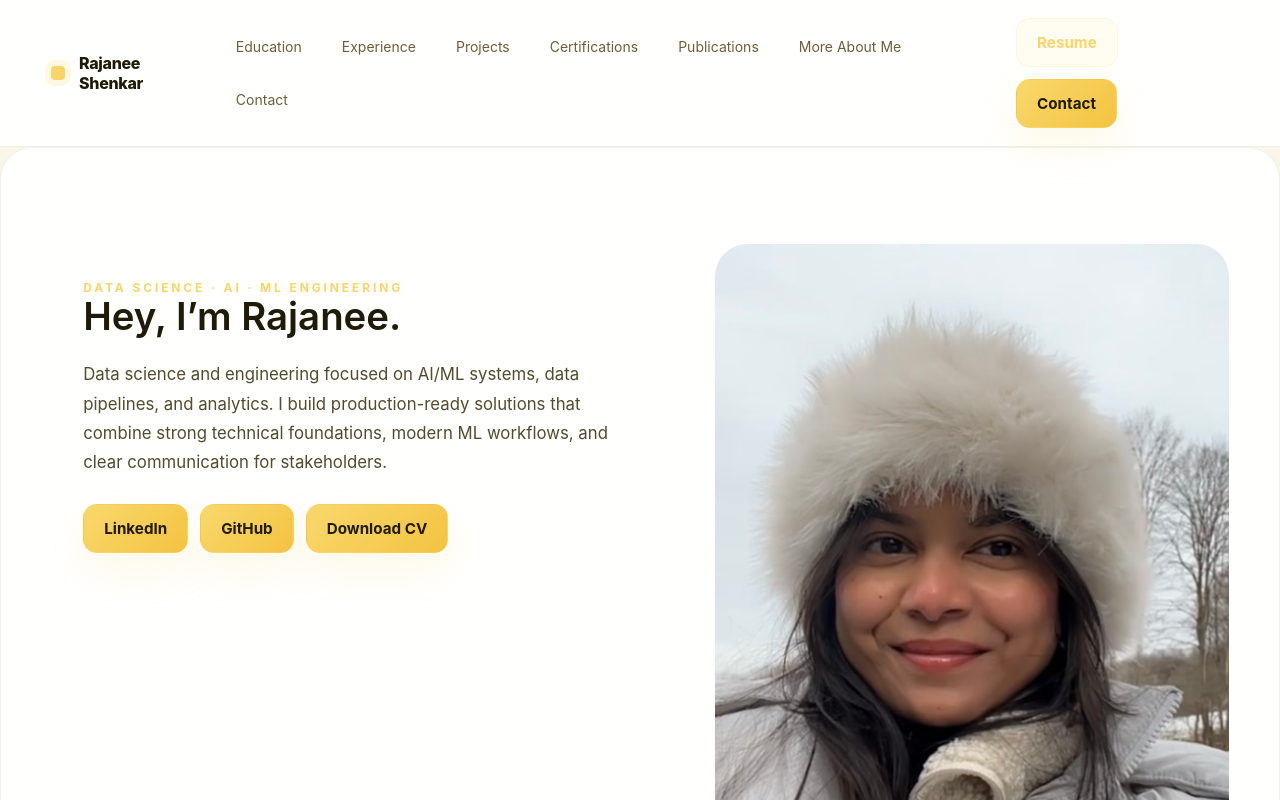
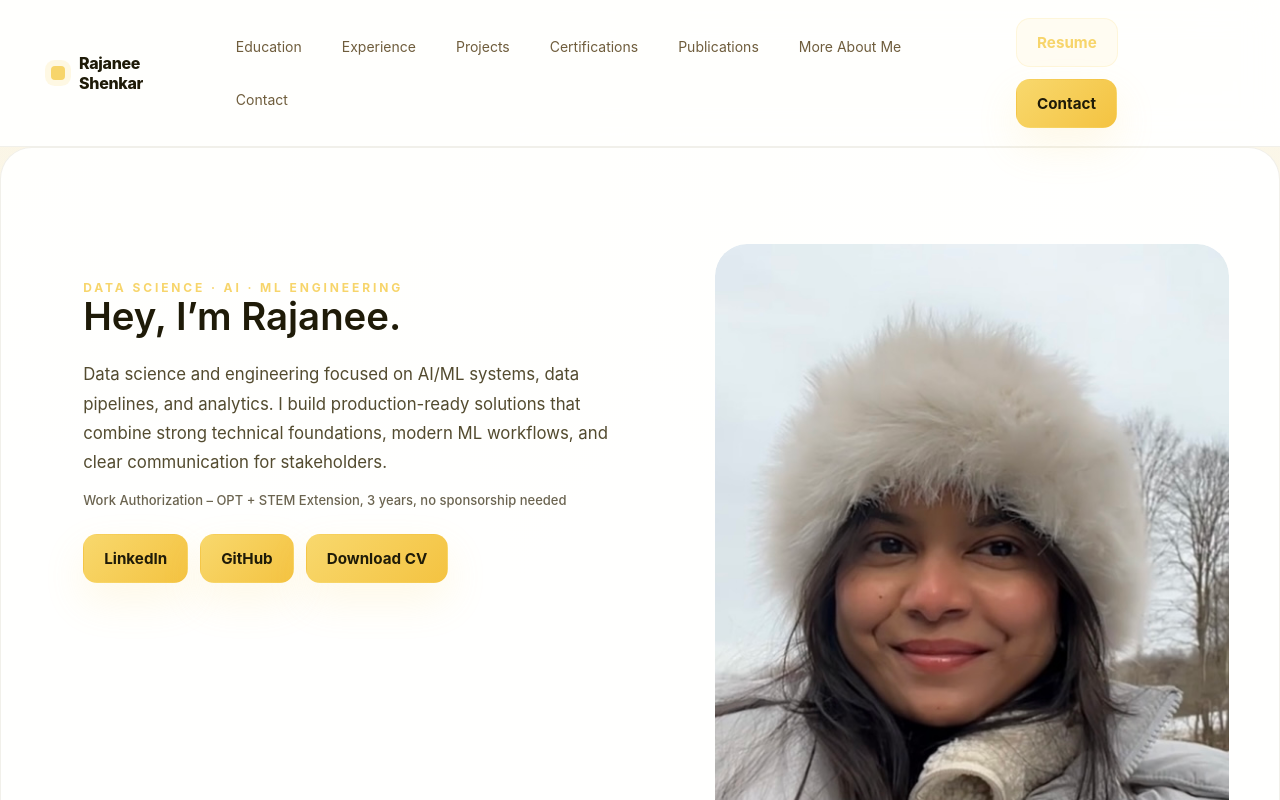
Before and after one commit to rajniiii/rajniiii.github.io, a React (Vite) app: page / in a window 1280 px wide. Shown: the top 800 px of the page. Built offline with nearby package versions, Linux system fonts and the light colour scheme.

Commit message:
add line

```diff
--- a/src/App.jsx
+++ b/src/App.jsx
@@ -406,7 +406,7 @@ const CONTENT = {
   intro:
     "Data science and engineering focused on AI/ML systems, data pipelines, and analytics. I build production-ready solutions that combine strong technical foundations, modern ML workflows, and clear communication for stakeholders.",
   location: "New York City, NY",
-  email: "shenkarrajanee@gmail.com | rshenkar@stevens.edu",
+  email: "shenkarrajanee@gmail.com",
   linkedin: "https://www.linkedin.com/in/rajanee-shenkar-a1862626b/",
   github: "https://github.com/rajniiii",
   resumeUrl: "https://drive.google.com/file/d/1b6NvyXdw-Bn2tt6wqXdvZe-lFVWkw1ZC/view?usp=drive_link",
@@ -775,6 +775,8 @@ export default function App() {
               <span className="kicker">Data Science · AI · ML Engineering</span>
               <h1 className="heroTitle">Hey, I’m Rajanee.</h1>
               <p className="heroLead">{c.intro}</p>
+              <p className="authLine">Work Authorization – OPT + STEM Extension,
+                                                             3 years, no sponsorship needed</p>
               <div className="heroCtas">
                 <LinkBtn href={c.linkedin}>LinkedIn</LinkBtn>
                 <LinkBtn href={c.github}>GitHub</LinkBtn>
--- a/src/index.css
+++ b/src/index.css
@@ -53,6 +53,14 @@ a:hover {
   background: rgba(255, 255, 255, 0.92);
   backdrop-filter: blur(16px);
   border-bottom: 1px solid var(--border);
+}
+
+.authLine {
+  margin-top: 14px;
+  font-size: 13px;
+  font-weight: 500;
+  color: #6b6450;
+  text-align: left;
 }
 
 .topbarInner {
```
